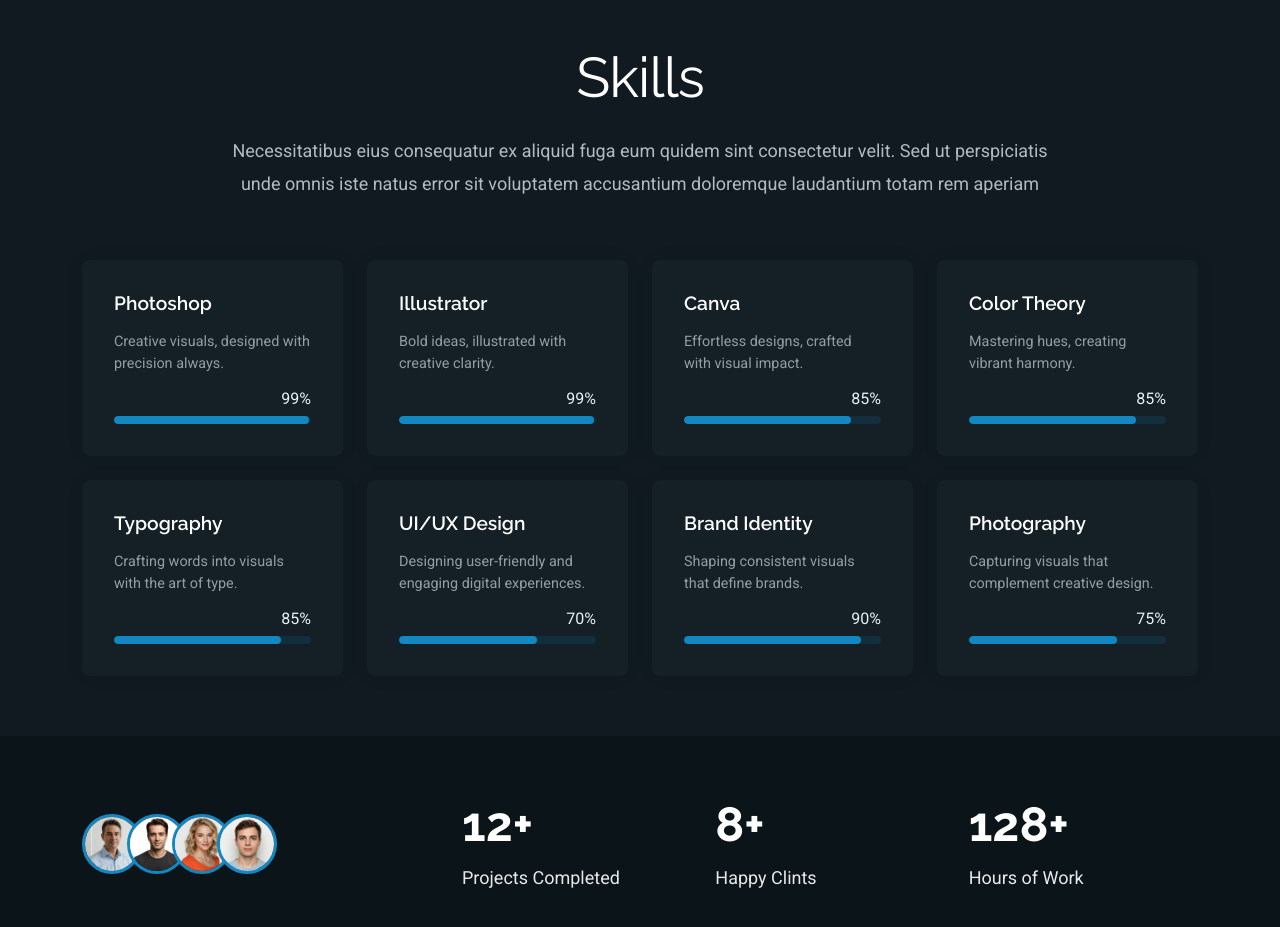
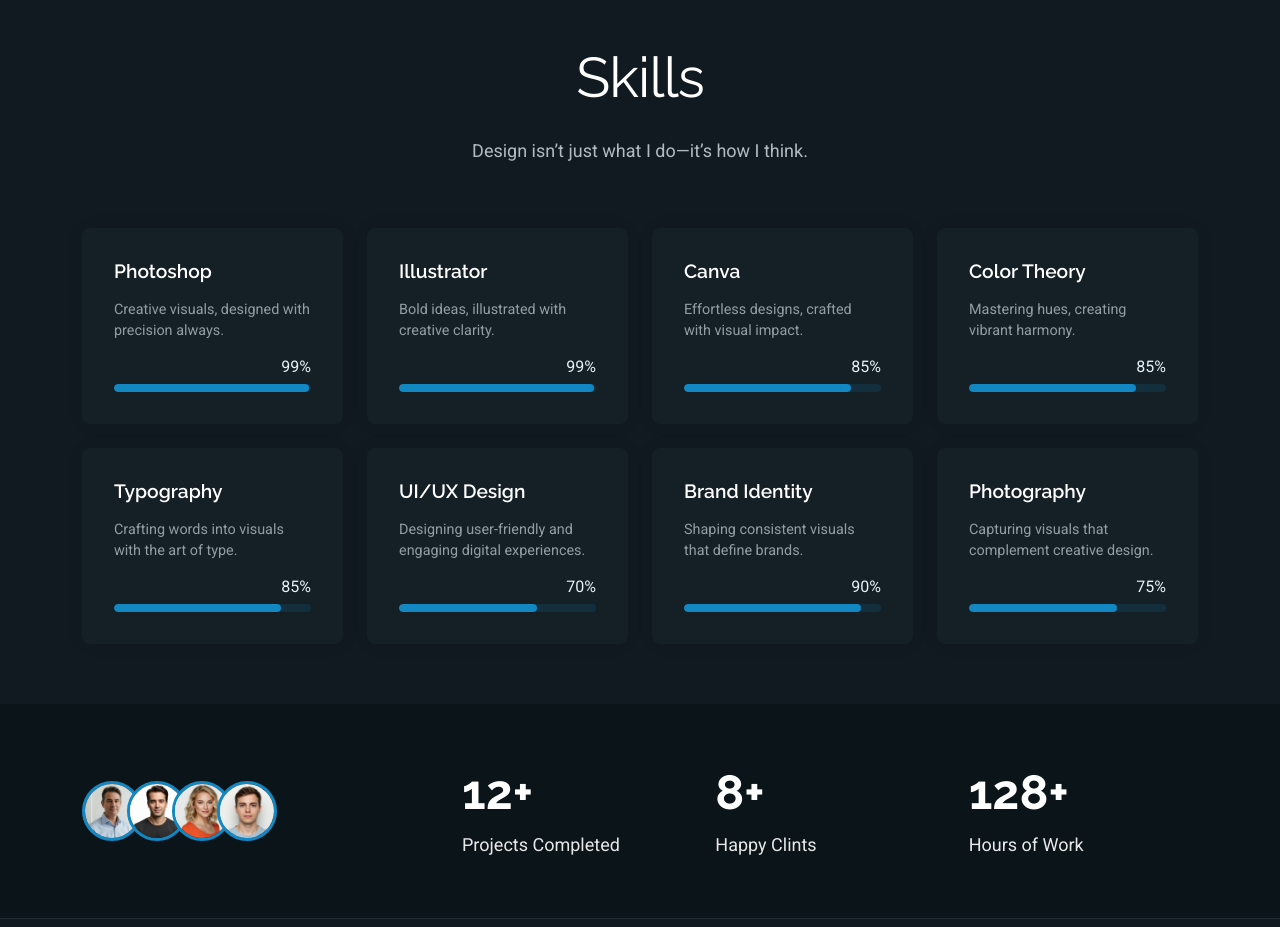
Before and after one commit to asadmughal2402/asadportfolio, a plain HTML site: page about.html in a window 1280 px wide. Shown: the part 1460-2387 px from the top of the page. Drawn offline with Linux system fonts and the light colour scheme.

Commit message:
Update about.html

```diff
--- a/about.html
+++ b/about.html
@@ -247,7 +247,7 @@
       <!-- Section Title -->
       <div class="container section-title" data-aos="fade-up">
         <h2>Skills</h2>
-        <p>Necessitatibus eius consequatur ex aliquid fuga eum quidem sint consectetur velit. Sed ut perspiciatis unde omnis iste natus error sit voluptatem accusantium doloremque laudantium totam rem aperiam</p>
+        <p>Design isn’t just what I do—it’s how I think.</p>
       </div><!-- End Section Title -->
 
       <div class="container" data-aos="fade-up" data-aos-delay="100">
```
